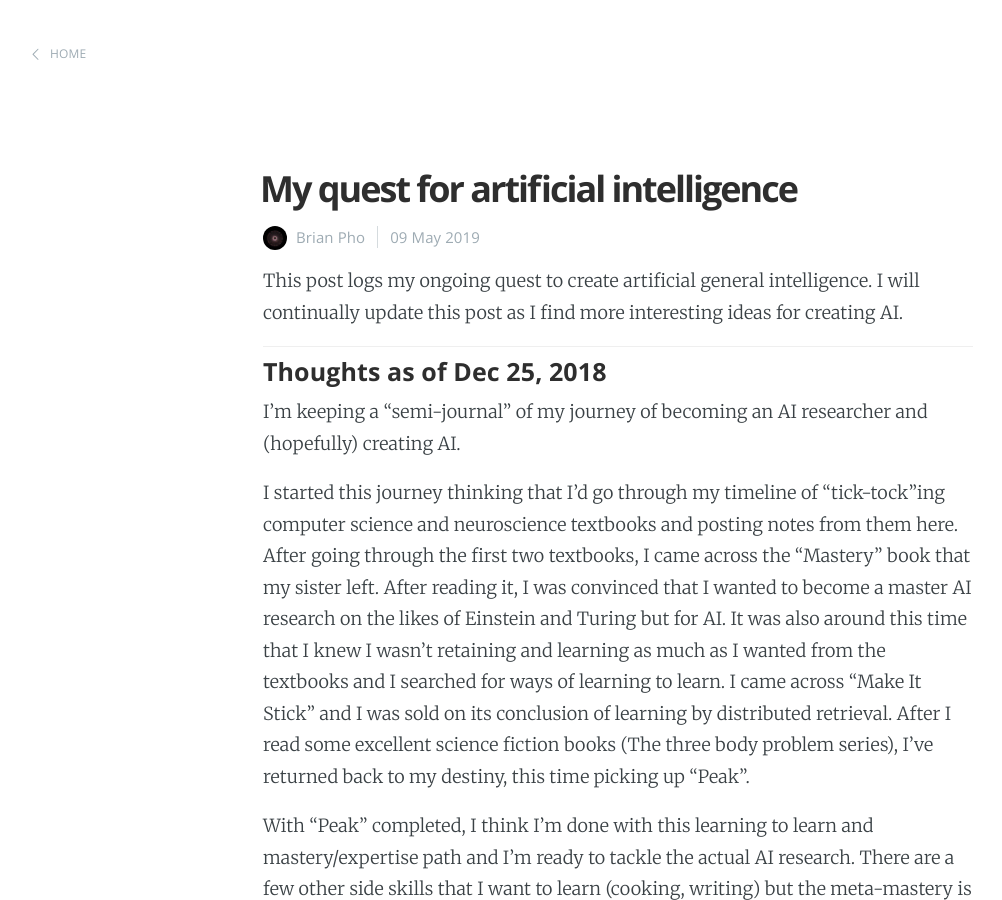
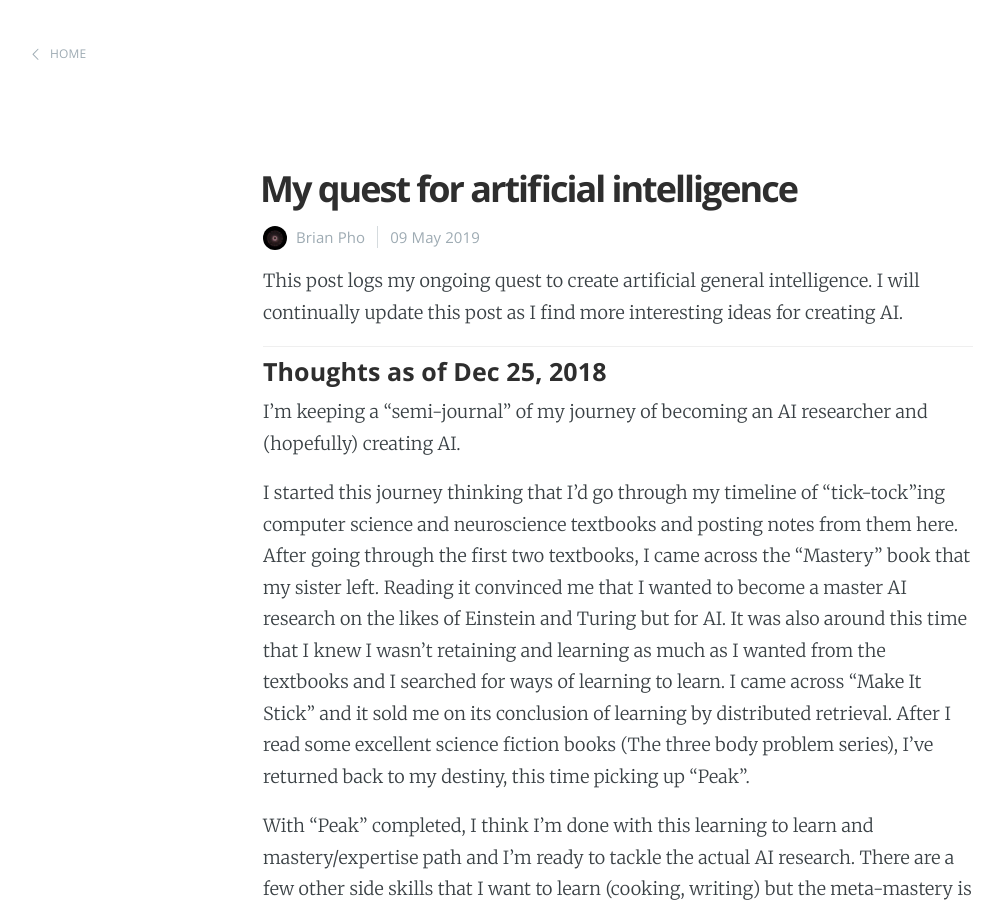
Before and after one commit to Brian-Pho/Cadence, a Jekyll site: the page built from _posts/2019-5-9-my-quest-for-artificial-intelligence.md, in a window 1280 px wide and 900 px high. Shown: the whole window, without its empty margins (22-1024 px from the left). Built offline with Jekyll 4.4.1, drawn with Linux system fonts in a browser that asks for light colours.

Commit message:
Minor updates plus one topic

```diff
--- a/_posts/2019-5-9-my-quest-for-artificial-intelligence.md
+++ b/_posts/2019-5-9-my-quest-for-artificial-intelligence.md
@@ -11,7 +11,7 @@ This post logs my ongoing quest to create artificial general intelligence. I wil
 
 I'm keeping a "semi-journal" of my journey of becoming an AI researcher and (hopefully) creating AI.
 
-I started this journey thinking that I'd go through my timeline of "tick-tock"ing computer science and neuroscience textbooks and posting notes from them here. After going through the first two textbooks, I came across the "Mastery" book that my sister left. After reading it, I was convinced that I wanted to become a master AI research on the likes of Einstein and Turing but for AI. It was also around this time that I knew I wasn't retaining and learning as much as I wanted from the textbooks and I searched for ways of learning to learn. I came across "Make It Stick" and I was sold on its conclusion of learning by distributed retrieval. After I read some excellent science fiction books (The three body problem series), I've returned back to my destiny, this time picking up "Peak".
+I started this journey thinking that I'd go through my timeline of "tick-tock"ing computer science and neuroscience textbooks and posting notes from them here. After going through the first two textbooks, I came across the "Mastery" book that my sister left. Reading it convinced me that I wanted to become a master AI research on the likes of Einstein and Turing but for AI. It was also around this time that I knew I wasn't retaining and learning as much as I wanted from the textbooks and I searched for ways of learning to learn. I came across "Make It Stick" and it sold me on its conclusion of learning by distributed retrieval. After I read some excellent science fiction books (The three body problem series), I've returned back to my destiny, this time picking up "Peak".
 
 With "Peak" completed, I think I'm done with this learning to learn and mastery/expertise path and I'm ready to tackle the actual AI research. There are a few other side skills that I want to learn (cooking, writing) but the meta-mastery is done. I'll always be reminded of Wade from "Death's End" in that we must keep advancing, stopping at nothing. The end goal is general artificial intelligence and nothing less.
 
```
Also changed, not shown: about.md (+1 -1 lines), README.md.
